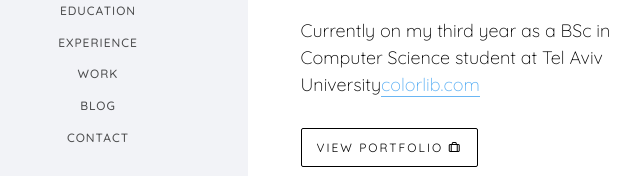
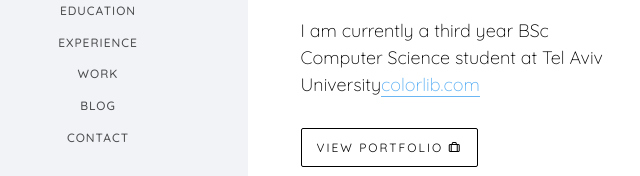
Before and after one commit to jakovz/jakovz.github.io, a plain HTML site: page index.html in a window 1280 px wide. Shown: the part 433-609 px from the top of the page, 107-747 px from the left. Drawn offline with nearby package versions, Linux system fonts and the light colour scheme; files whose address does not match are found by name; a web font is replaced by a local one.

Commit message:
more cosmetic changes

```diff
--- a/index.html
+++ b/index.html
@@ -118,7 +118,7 @@ Copyright &copy;<script>document.write(new Date().getFullYear());</script> All r
 					   				<div class="slider-text-inner">
 					   					<div class="desc">
 						   					<h1>I am <br>a Software Developer</h1>
-												<h2>Currently on my third year as a BSc in Computer Science student at Tel Aviv University<a href="https://colorlib.com/" target="_blank">colorlib.com</a></h2>
+												<h2>I am currently a third year BSc Computer Science student at Tel Aviv University<a href="https://colorlib.com/" target="_blank">colorlib.com</a></h2>
 												<p><a class="btn btn-primary btn-learn">View Portfolio <i class="icon-briefcase3"></i></a></p>
 											</div>
 					   				</div>
```
Also changed, not shown: images/img_bg_1.jpg (deleted).
